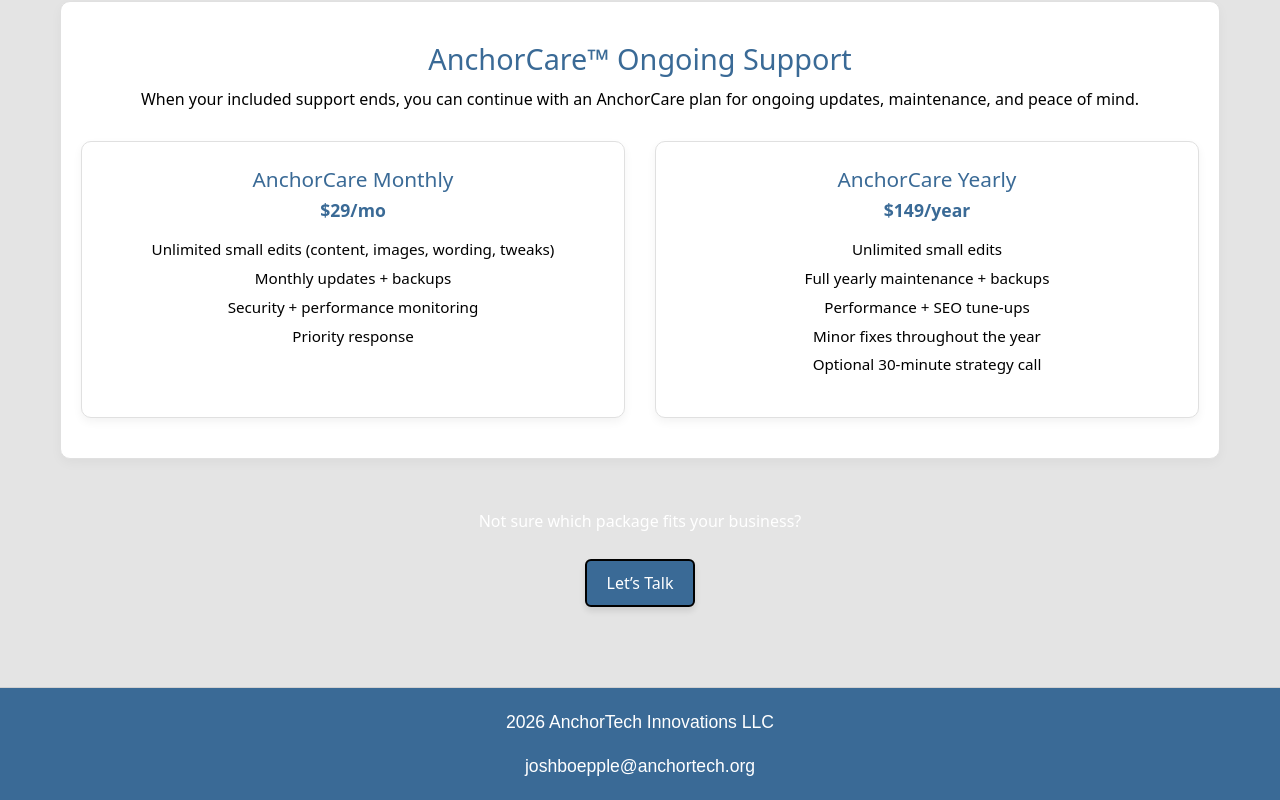
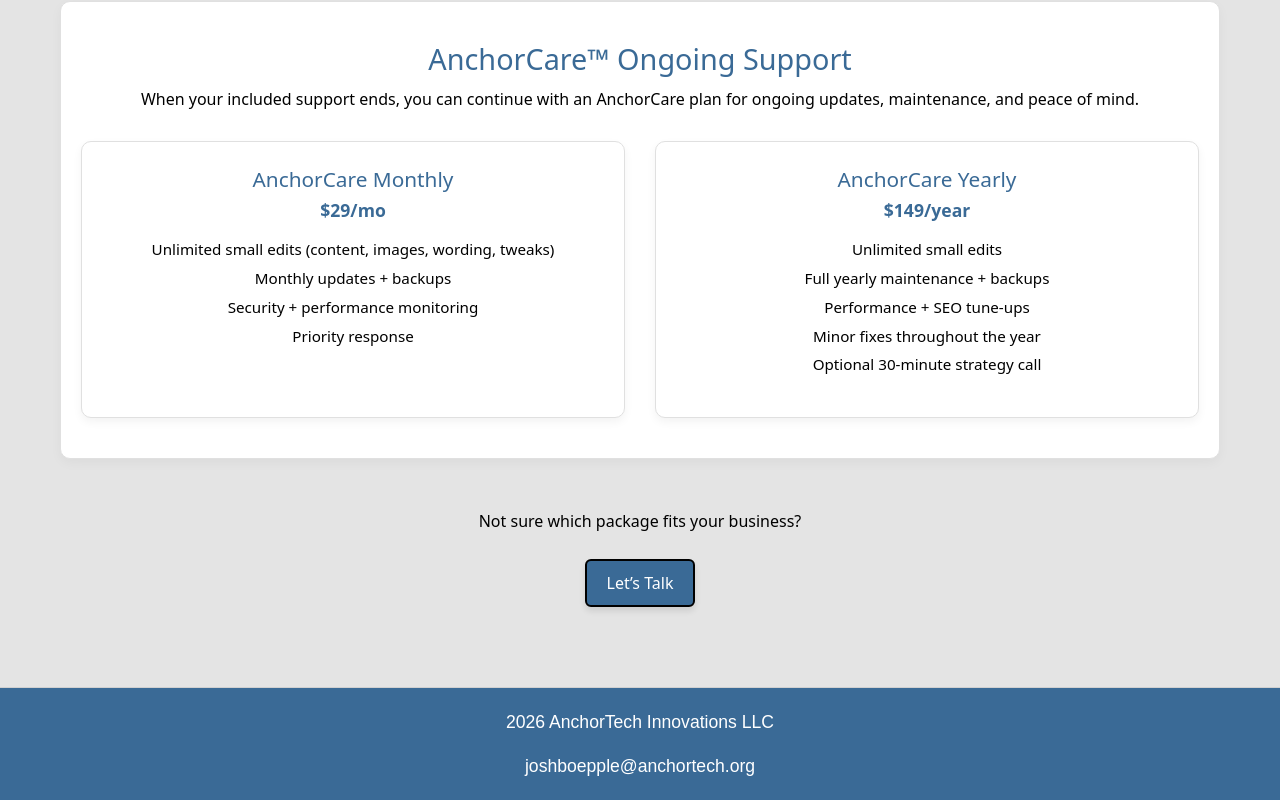
Before and after one commit to jboe26/AnchorTech2026, a React (Create React App) app: page /services in a window 1280 px wide. Shown: the part 1226-2026 px from the top of the page. Built offline with nearby package versions, Linux system fonts and the light colour scheme.

Commit message:
Fixed Colors

```diff
--- a/src/components/Services.js
+++ b/src/components/Services.js
@@ -143,7 +143,7 @@ const Services = () => {
       </div>
 
       <div className="services-cta">
-        <p>Not sure which package fits your business?</p>
+        <p className='notsure'>Not sure which package fits your business?</p>
         <a href="/contact" className="cta-button">
           Let’s Talk
         </a>
--- a/src/style.css
+++ b/src/style.css
@@ -362,6 +362,11 @@ h4 {
 .services-cta {
     text-align: center;
     margin-top: 50px;
+    color: #000;
+}
+
+.notsure {
+    color: #000;
 }
 
 .cta-button {
```
